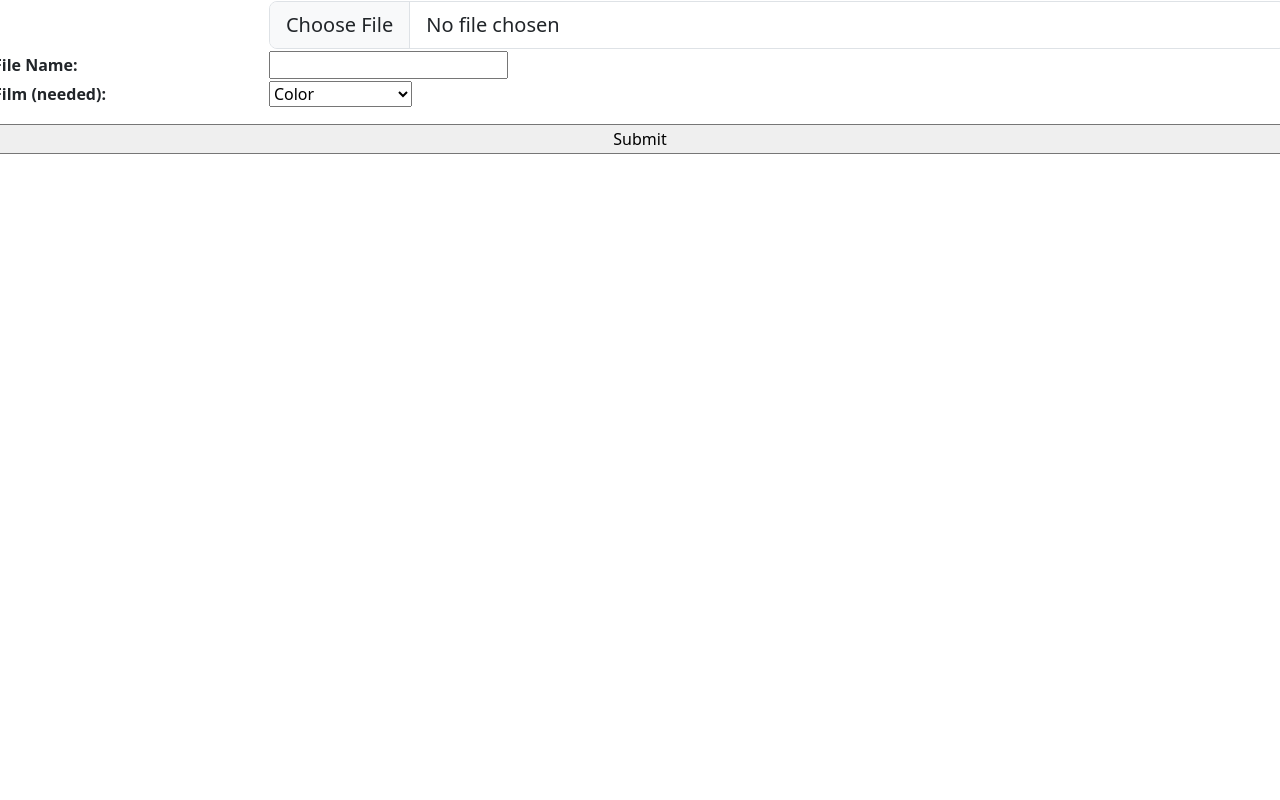
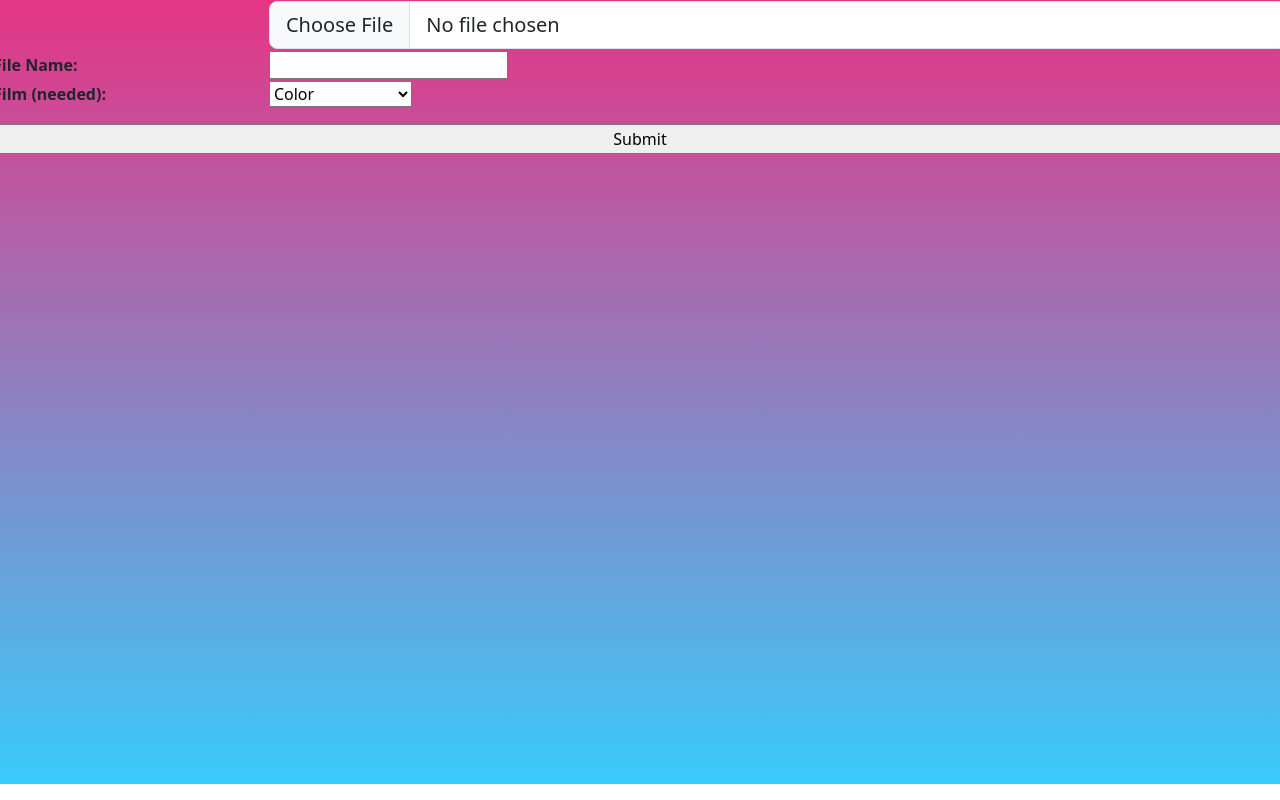
Before and after one commit to juliannowak/Django-Film-Filters, a Django app: page / in a window 1280 px wide. Run offline with Django 5.2, Linux system fonts and the light colour scheme; some libraries are stand-ins or nearby versions.

Commit message:
pre deploy script to save time woo hoo. also more css

```diff
--- a/backend/settings.py
+++ b/backend/settings.py
@@ -10,6 +10,7 @@ For the full list of settings and their values, see
 https://docs.djangoproject.com/en/5.2/ref/settings/
 """
 
+import os
 from pathlib import Path
 
 # Build paths inside the project like this: BASE_DIR / 'subdir'.
--- a/images/templates/imageForm.html
+++ b/images/templates/imageForm.html
@@ -18,7 +18,7 @@
 
 </head>
 <body>
-  <div class="app">
+  <div class="app" style="background: -webkit-linear-gradient(90deg, #39cbfb, #e83283) !important; min-height: 100vh;">
     <form action="" method="post" class="row g-3 pb-4" enctype="multipart/form-data">
     {% csrf_token %}
     <br>
```
Also changed, not shown: 1 other file.
